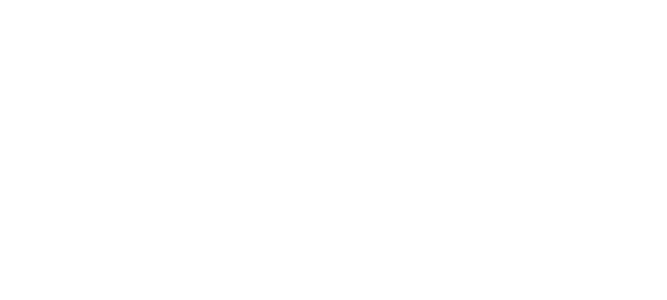
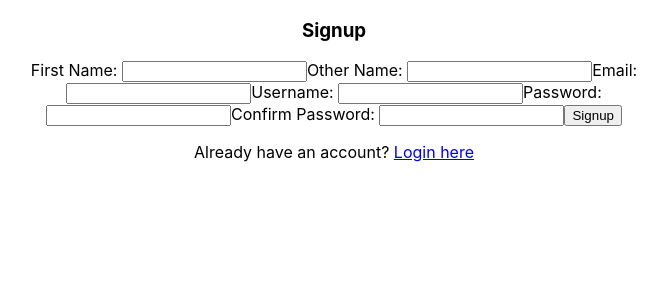
Before and after one commit to BarrySang/codetuff-client, a React (Create React App) app: page /auth/signup in a window 1280 px wide. Shown: the top 300 px of the page, without its empty margins (306-973 px from the left). Built offline with nearby package versions, Linux system fonts and the light colour scheme; the HTML template or start-up script is replaced by a standard one.

Commit message:
send data to server

```diff
--- a/src/App.js
+++ b/src/App.js
@@ -3,6 +3,7 @@
 import Home from './components/Home';
 import ShowBlog from './components/ShowBlog';
 import Login from './components/authentication/Login';
+import Signup from './components/authentication/Signup';
 
 function App() {
   return (
@@ -10,7 +11,8 @@
       <Switch>
         <Route path="/" component={Home} exact/>
         <Route path="/blogs/:id" component={ShowBlog}/>
-        <Route path="/login" component={Login} />
+        <Route path="/auth/login" component={Login} />
+        <Route path="/auth/signup" component={Signup} />
       </Switch>
     </main>
   )
--- /dev/null
+++ b/src/api_calls/auth.js
@@ -0,0 +1,22 @@
+// Dependancies
+import axios from "axios";
+
+// Register user
+export function register(first_name, other_name, email,username, password, passwordconfirm) {
+    const body = {
+        first_name, other_name, email, username, password, passwordconfirm
+    }
+    console.log(body);
+
+    let register = axios.post('/auth/signup', {
+        first_name, other_name, email, username, password, passwordconfirm
+        })
+        .then(data => {
+            //console.log(data.errors);
+        })
+        .catch(err => {
+            console.log(err);
+        })
+
+    return register;
+}
--- a/src/components/Authentication.js
+++ b/src/components/Authentication.js
@@ -5,8 +5,8 @@
     render() {
         return (
             <div className="d-flex justify-content-end auth-container">
-                <a href="login">Login</a>
-                <a href="#">Signup</a>
+                <a href="/auth/login">Login</a>
+                <a href="/auth/signup">Signup</a>
             </div>
         )
     }
--- a/src/components/authentication/Login.js
+++ b/src/components/authentication/Login.js
@@ -4,15 +4,17 @@
 class Login extends React.Component {
     render() {
         return (
-            <div>
+            <div className="main-container">
                 <h3 className="text-center mt-4 mb-4">Login</h3>
-                <form className="main-form">
+                <form className="main-form" action="/login">
                     <label htmlFor="username" className="form-label">Username: </label>
                     <input type="text" name="username" className="form-control"/>
                     <label htmlFor="password" className="form-label">Password: </label>
                     <input type="password" name="password" className="form-control"/>
                     <input type="submit" name="submit" value="Login" className="mt-3 form-control btn btn-primary"/>
                 </form>
+
+                <p className="mt-3">Don't have an account? <a href="/auth/signup">Signup here</a></p>
             </div>
         )
     }
--- a/src/components/authentication/Signup.js
+++ b/src/components/authentication/Signup.js
@@ -0,0 +1,60 @@
+import React from 'react';
+import { register } from '../../api_calls/auth';
+import '../../css/auth-files.css';
+
+class Signup extends React.Component {
+    //function when form is submitted
+    handleSubmit = (e) => {
+        e.preventDefault();
+        const data = this.getFormValues(e.target);
+        register(data.firstname, data.othername, data.email, data.username, data.password, data.passwordconfirm);
+    }
+
+    // get form values
+    getFormValues = (form) => {
+        const formData = {
+            firstname: form[0].value,
+            othername: form[1].value,
+            email: form[2].value,
+            username: form[3].value,
+            password: form[4].value,
+            passwordconfirm: form[5].value
+        }
+
+        return formData;
+    }
+
+
+    render() {
+        return (
+            <div className="main-container">
+                <h3 className="text-center mt-4 mb-4">Signup</h3>
+                <form onSubmit={this.handleSubmit} className="main-form">
+                    <label htmlFor="firstname" className="form-label">First Name: </label>
+                    <input type="text" name="firstname" id="firstname" className="form-control"/>
+
+                    <label htmlFor="othername" className="form-label">Other Name: </label>
+                    <input type="text" name="othername" id="othername" className="form-control"/>
+
+                    <label htmlFor="email" className="form-label">Email: </label>
+                    <input type="email" name="email" id="email" className="form-control"/>
+
+                    <label htmlFor="username" className="form-label">Username: </label>
+                    <input type="text" name="username" id="username" className="form-control"/>
+
+                    <label htmlFor="password" className="form-label">Password: </label>
+                    <input type="password" name="password" id="password" className="form-control"/>
+
+                    <label htmlFor="passwordconfirm" className="form-label">Confirm Password: </label>
+                    <input type="password" name="passwordconfirm" id="passwordconfirm" className="form-control"/>
+
+                    <input type="submit" name="submit" value="Signup" className="mt-3 form-control btn btn-primary"/>
+                </form>
+
+                <p className="mt-3">Already have an account? <a href="/auth/login">Login here</a></p>
+            </div>
+        )
+    }
+}
+
+export default Signup;
--- a/src/css/auth-files.css
+++ b/src/css/auth-files.css
@@ -1,3 +1,7 @@
+.main-container {
+    text-align: center;
+}
+
 .main-form {
     width: 50%;
     margin: auto;
```
